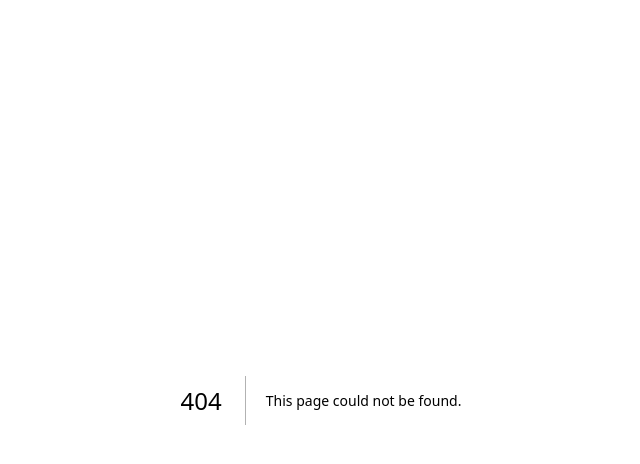
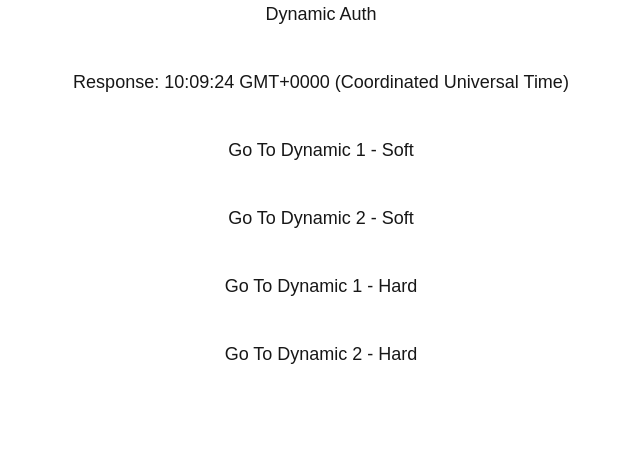
Before and after one commit to tcoca27/cache-doc, a Next.js app: page /dynamic-auth in a window 1280 px wide. Before the commit this address had no page. Shown: the top 464 px of the page, without its empty margins (319-959 px from the left). Built offline with nearby package versions, Linux system fonts and the light colour scheme.

Commit message:
dynamic time revalidation fetch

```diff
--- a/app/dynamic-2/page.tsx
+++ b/app/dynamic-2/page.tsx
@@ -5,6 +5,7 @@ import React from "react";
 const Dynamic1Page = async () => {
   cookies();
   const time = await fetch("http://localhost:3000/api/dynamic", {
+    next: { revalidate: 10 },
     headers: {
       "Content-Type": "application/json",
     },
@@ -17,7 +18,9 @@ const Dynamic1Page = async () => {
       <h1>Dynamic 2</h1>
       <p>Response: {data.message}</p>
       <Link href="/dynamic-1">Go To Dynamic 1 - Soft</Link>
+      <Link href="/dynamic-auth">Go To Dynamic Auth - Soft</Link>
       <a href="/dynamic-1">Go To Dynamic 1 - Hard</a>
+      <a href="/dynamic-auth">Go To Dynamic Auth - Hard</a>
     </div>
   );
 };
--- /dev/null
+++ b/app/dynamic-auth/page.tsx
@@ -0,0 +1,29 @@
+import { cookies } from "next/headers";
+import Link from "next/link";
+import React from "react";
+
+const Dynamic1Page = async () => {
+  cookies();
+  const time = await fetch("http://localhost:3000/api/dynamic", {
+    next: { revalidate: 10 },
+    headers: {
+      Authorization: "Bearer " + "token",
+      "Content-Type": "application/json",
+    },
+  });
+  const data = await time.json();
+  console.log("Dynamic-Auth Page Data:", data);
+
+  return (
+    <div className="flex flex-col text-center gap-10 text-lg">
+      <h1>Dynamic Auth</h1>
+      <p>Response: {data.message}</p>
+      <Link href="/dynamic-1">Go To Dynamic 1 - Soft</Link>
+      <Link href="/dynamic-2">Go To Dynamic 2 - Soft</Link>
+      <a href="/dynamic-1">Go To Dynamic 1 - Hard</a>
+      <a href="/dynamic-2">Go To Dynamic 2 - Hard</a>
+    </div>
+  );
+};
+
+export default Dynamic1Page;
```
